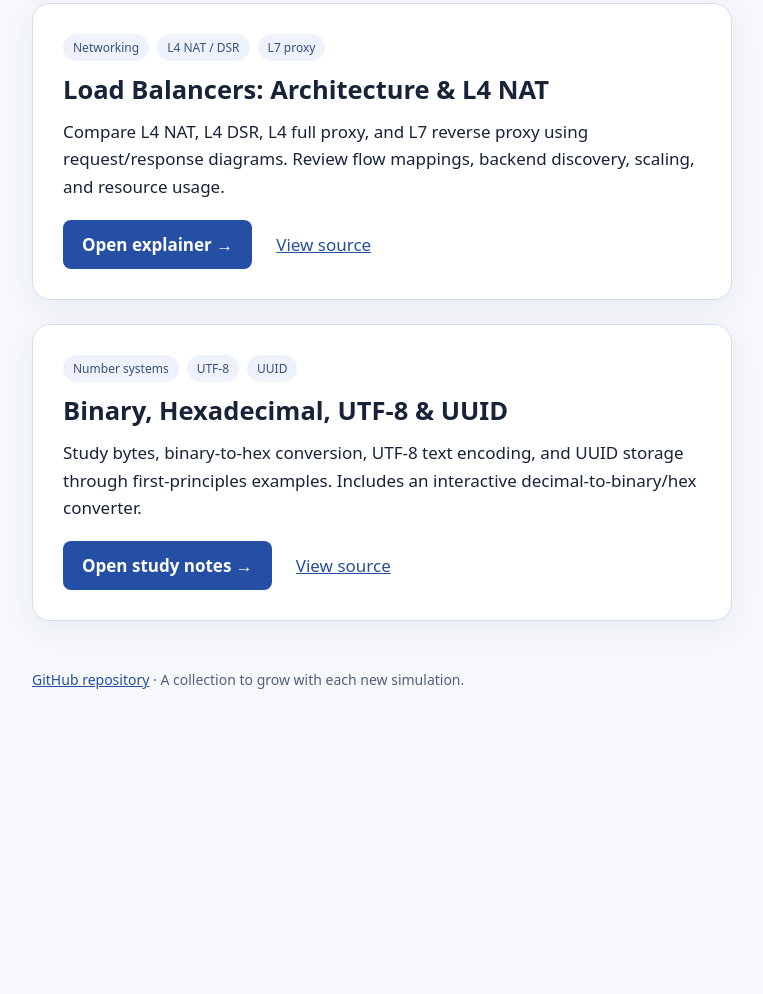
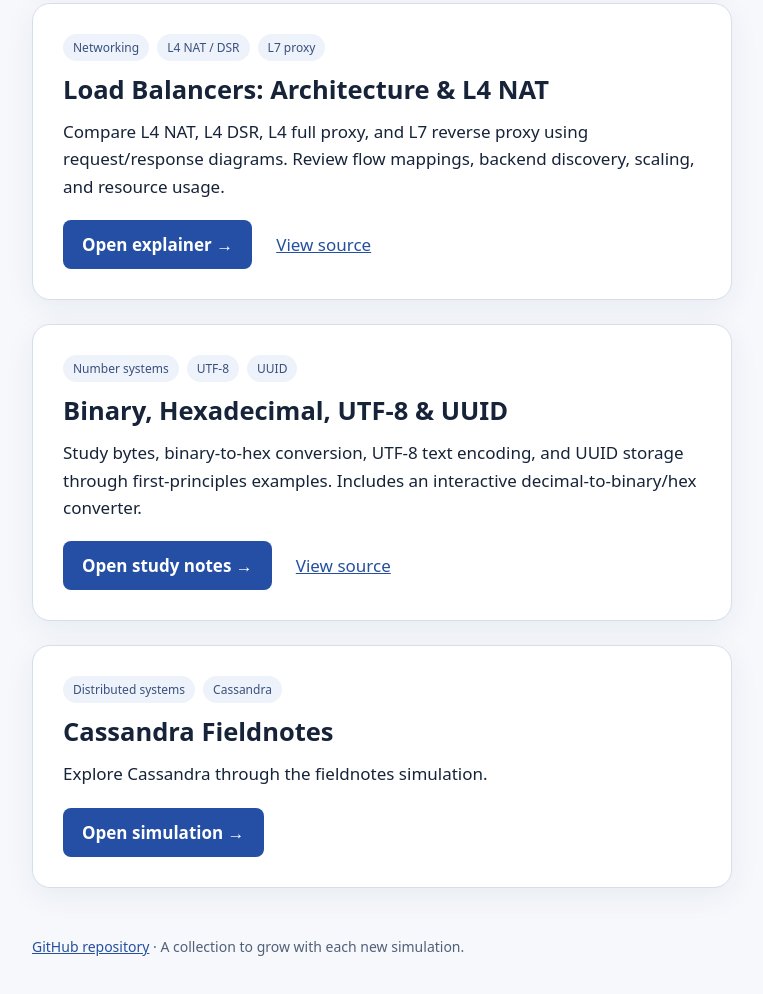
Before and after one commit to tharunworks/simulations, a plain HTML site: page index.html in a window 1280 px wide. Shown: the part 1943-2937 px from the top of the page, without its empty margins (132-895 px from the left). Before the commit the page ends 2698 px from the top, so only its background shows below. Drawn offline with Linux system fonts and the light colour scheme.

Commit message:
Add Cassandra Fieldnotes to simulations homepage

```diff
--- a/index.html
+++ b/index.html
@@ -12,4 +12,5 @@
 
 <article style="margin-top:24px"><div class="tags"><span class="tag">Networking</span><span class="tag">L4 NAT / DSR</span><span class="tag">L7 proxy</span></div><h2>Load Balancers: Architecture &amp; L4 NAT</h2><p>Compare L4 NAT, L4 DSR, L4 full proxy, and L7 reverse proxy using request/response diagrams. Review flow mappings, backend discovery, scaling, and resource usage.</p><div class="links"><a class="launch" href="./load-balancers/">Open explainer →</a><a href="https://github.com/tharunworks/simulations/tree/main/load-balancers">View source</a></div></article>
 <article style="margin-top:24px"><div class="tags"><span class="tag">Number systems</span><span class="tag">UTF-8</span><span class="tag">UUID</span></div><h2>Binary, Hexadecimal, UTF-8 &amp; UUID</h2><p>Study bytes, binary-to-hex conversion, UTF-8 text encoding, and UUID storage through first-principles examples. Includes an interactive decimal-to-binary/hex converter.</p><div class="links"><a class="launch" href="./binary-hex-utf8-uuid/">Open study notes →</a><a href="https://github.com/tharunworks/simulations/tree/main/binary-hex-utf8-uuid">View source</a></div></article>
+<article style="margin-top:24px"><div class="tags"><span class="tag">Distributed systems</span><span class="tag">Cassandra</span></div><h2>Cassandra Fieldnotes</h2><p>Explore Cassandra through the fieldnotes simulation.</p><div class="links"><a class="launch" href="https://cassandra-fieldnotes-ring-e8f15.fondsmile19.chatgpt.site/">Open simulation →</a></div></article>
 <footer><a href="https://github.com/tharunworks/simulations">GitHub repository</a> · A collection to grow with each new simulation.</footer></main></body></html>
```
